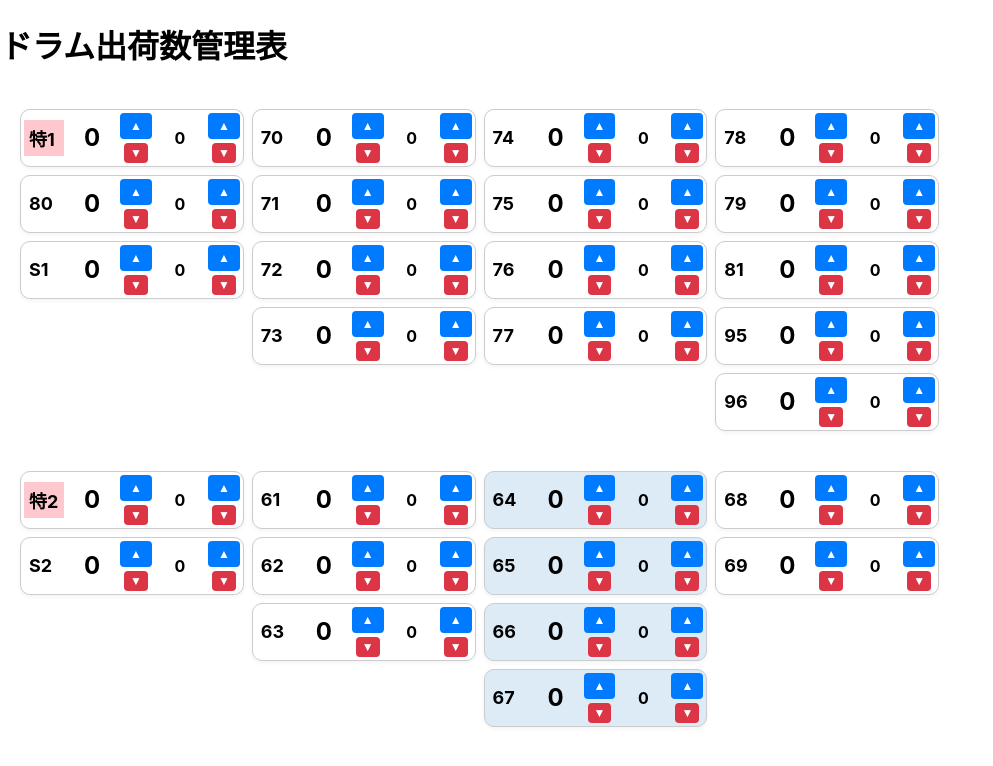
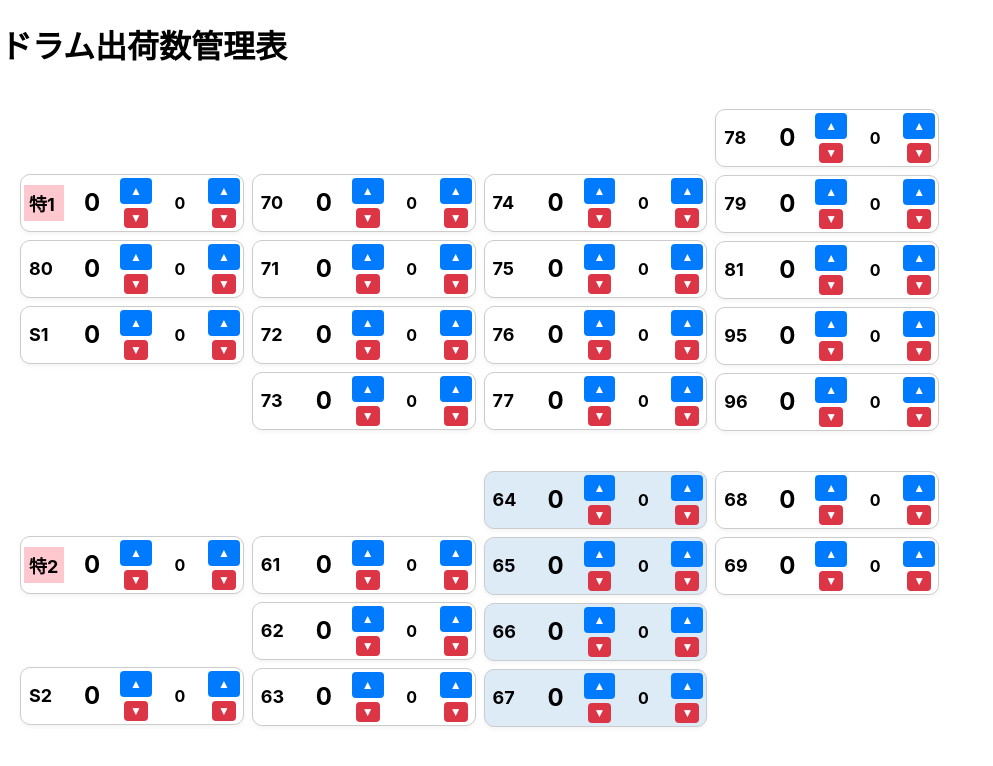
Before and after one commit to Rgtntppy/IBC, a React (Create React App) app: page /master in a window 1280 px wide. Shown: the top 766 px of the page, without its empty margins (0-993 px from the left). Built offline with nearby package versions, Linux system fonts and the light colour scheme; the HTML template or start-up script is replaced by a standard one.

Commit message:
配置を調整

```diff
--- a/src/components/BinBlock.tsx
+++ b/src/components/BinBlock.tsx
@@ -1,7 +1,7 @@
 import { BinBlockProps } from "../data/binBlockInterface";
 
-export const BinBlock: React.FC<BinBlockProps> = ({ row, onChange }) => (
-    <div className={`binBlock ${row.highlight ? `highlight-${row.highlight}` : ''}`}>
+export const BinBlock: React.FC<BinBlockProps> = ({ row, onChange, className }) => (
+    <div className={`binBlock ${row.highlight ? `highlight-${row.highlight}` : ''} ${className || ''}`}>
         <div className={`binName ${row.highlight ? `highlight-${row.highlight}` : ''}`}>{row.bin}</div>
         <div className="todayCells">{row.today}</div>
         <div className="controlButtonCells">
--- a/src/components/ShipmentDesign.scss
+++ b/src/components/ShipmentDesign.scss
@@ -1,3 +1,5 @@
+$binBlockHight: 50px;
+
 .binGrid {
     display: flex;
     gap: 8px;
@@ -5,12 +7,17 @@
     justify-content: start;
     align-items: flex-start;
     flex-wrap: nowrap;
+    overflow: visible;
     overflow-x: auto;
 
     .binColumn {
         display: flex;
         flex-direction: column;
         gap: 8px;
+
+        &.column-lifted {
+            transform: translateY($binBlockHight*1.3);
+        }
 
         .binBlock {
             display: grid;
@@ -22,7 +29,11 @@
             border: 1px solid #ccc;
             border-radius: 10px;
             box-shadow: 0 2px 4px rgba(0, 0, 0, 0.05);
-            min-width: 150px;
+            height: $binBlockHight;
+
+            &.spaced {
+                margin-top: $binBlockHight*1.3;
+            }
 
             &.highlight-blue {
                 background-color: rgb(221, 235, 247);
--- a/src/components/ShipmentTable.tsx
+++ b/src/components/ShipmentTable.tsx
@@ -43,9 +43,16 @@ const ShipmentTable: React.FC = () => {
     <h1>ドラム出荷数管理表</h1>
     <div className="binGrid">
       {pmColumns.map((col, colIndex) => (
-        <div key={colIndex} className="binColumn">
+        <div
+          key={colIndex}
+          className={`binColumn ${colIndex < 3 ? 'column-lifted' : ''}`}
+        >
           {col.map((row, rowIndex) => (
-            <BinBlock key={row.id} row={row} onChange={handleChange} />
+            <BinBlock
+              key={row.id}
+              row={row}
+              onChange={handleChange}
+            />
           ))}
         </div>
       ))}
@@ -53,9 +60,17 @@ const ShipmentTable: React.FC = () => {
 
     <div className="binGrid">
       {amColumns.map((col, colIndex) => (
-        <div key={colIndex} className="binColumn">
+        <div
+          key={colIndex}
+          className={`binColumn ${colIndex < 2 ? 'column-lifted' : ''}`}
+        >
           {col.map((row, rowIndex) => (
-            <BinBlock key={row.id} row={row} onChange={handleChange} />
+            <BinBlock
+              key={row.id}
+              row={row}
+              onChange={handleChange}
+              className={colIndex === 0 && rowIndex === 1 ? 'spaced' : ''}
+            />
           ))}
         </div>
       ))}
--- a/src/data/binBlockInterface.ts
+++ b/src/data/binBlockInterface.ts
@@ -3,4 +3,5 @@ import { ShipmentData } from "./initialData";
 export interface BinBlockProps {
     row: ShipmentData;
     onChange: (id: number, field: 'today' | 'tomorrow', delta: number) => void;
+    className?: string;
 }
```
